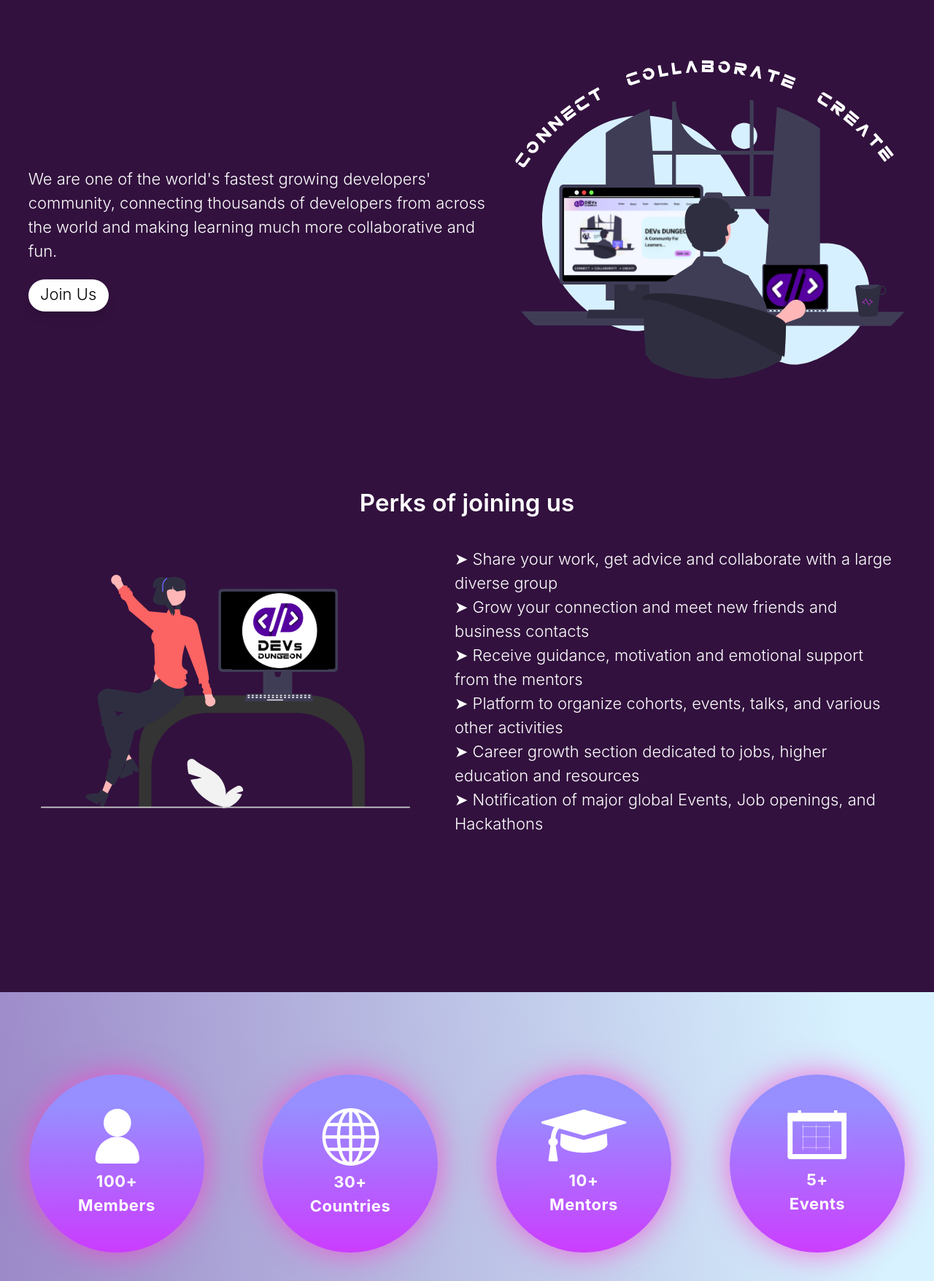
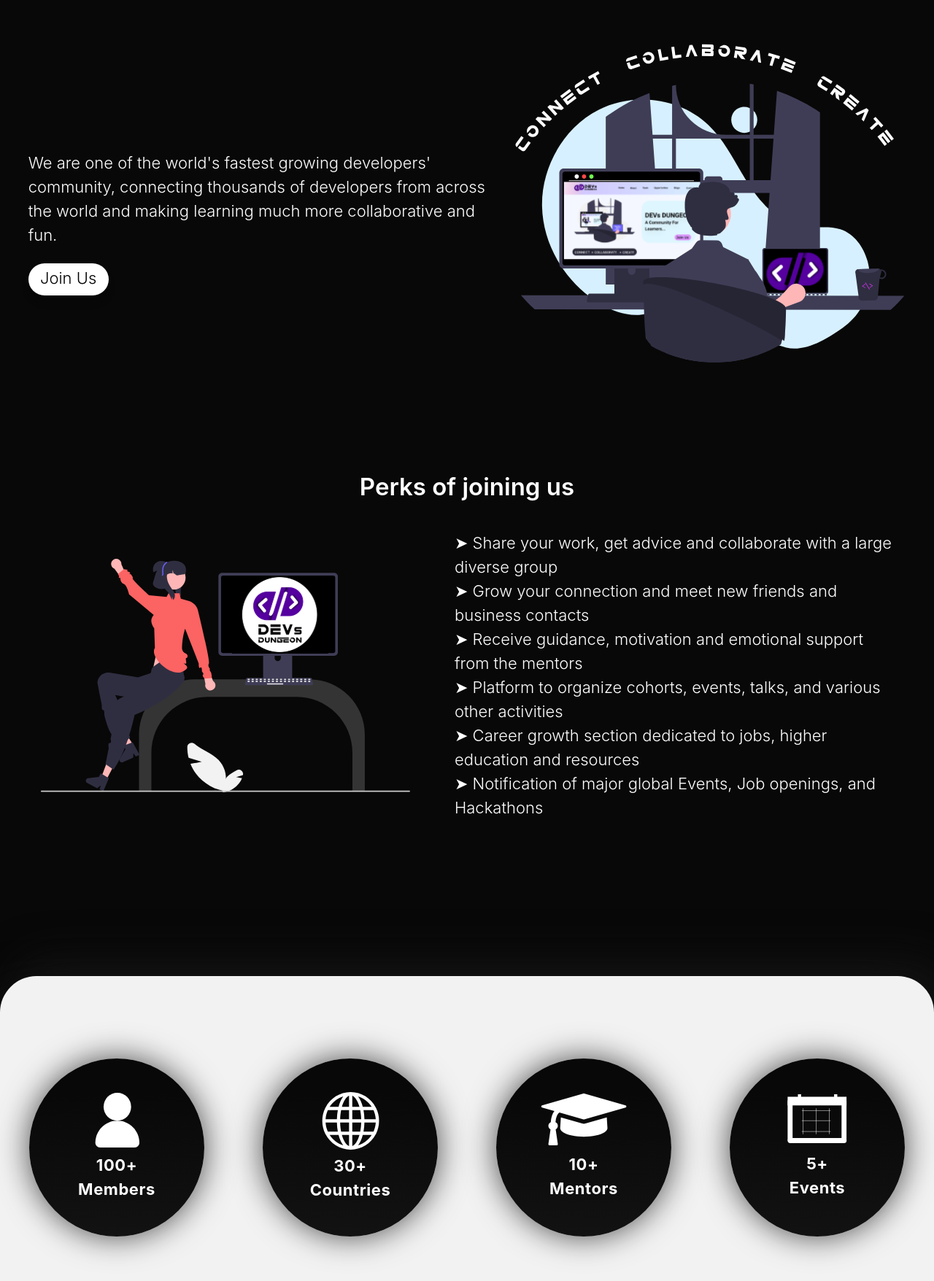
Before and after one commit to banboy38/devs-dungeon-spa, a Next.js app: page / in a window 1280 px wide. Shown: the part 138-1894 px from the top of the page at 73% size. Built offline with nearby package versions, Linux system fonts and the light colour scheme.

Commit message:
change-dark-mode

```diff
--- a/components/navbar/styles.js
+++ b/components/navbar/styles.js
@@ -1,14 +1,21 @@
 import styled from "styled-components";
 
 export const NavBar = styled.div`
-background: linear-gradient(270.4deg, #78D7FF -1.04%, rgba(211, 86, 255, 0.710417) 86.22%, rgba(255, 88, 148, 0.823621) 114.24%);
+// background: linear-gradient(270.4deg, #78D7FF -1.04%, rgba(211, 86, 255, 0.710417) 86.22%, rgba(255, 88, 148, 0.823621) 114.24%);
+
+background : #F2F2F2;
+border-radius: 50px;
+box-shadow:  -20px 20px 60px #0f0f0f,
+             20px -20px 60px #151515;
 
 min-height: 100px;
 position : fixed;
 top : 0;
 width : 100%;
 
-padding : 1.4em;
+margin-top : 1em;
+
+padding : 0.7em 1em 0.7em 1em;
 
 z-index : 50;
 `
--- a/components/statbar/styles.js
+++ b/components/statbar/styles.js
@@ -1,13 +1,20 @@
 import styled from "styled-components";
 
 export const StatBar = styled.div`
-    background: linear-gradient(263.39deg, #D8F3FF 7.94%, rgba(197, 182, 255, 0.710417) 101.06%, rgba(255, 88, 148, 0) 120.67%);
+    // background: linear-gradient(263.39deg, #D8F3FF 7.94%, rgba(197, 182, 255, 0.710417) 101.06%, rgba(255, 88, 148, 0) 120.67%);
+
+    border-radius: 50px;
+    background: #F2F2F2;
+    box-shadow:  -20px 20px 60px #0f0f0f, 20px -20px 60px #151515;
     min-height : 469px;
     margin-top : 8em;
 `
 
 export const Circle = styled.div`
-    background: linear-gradient(180deg, #978EFF 18.54%, rgba(204, 57, 255, 0.975077) 100%);
+    // background: linear-gradient(180deg, #978EFF 18.54%, rgba(204, 57, 255, 0.975077) 100%);
+
+    // background : #121212;
+    background : linear-gradient(180deg, #080808 18.54%, #121212 100%);
     backdrop-filter: blur(500px);
 
     width: 240.17px;
@@ -15,7 +22,7 @@ export const Circle = styled.div`
 
     border-radius : 50%;
 
-    box-shadow : 0 0 2em rgba(255, 51, 204, 0.7);
+    box-shadow : 0 0 2em rgba(0, 0, 0, 0.7);
 
     padding : 2em;
 
--- a/components/statbar/theCircle.js
+++ b/components/statbar/theCircle.js
@@ -38,7 +38,8 @@ export default function Gola({icon, alt, val, text, id}){
             const ceil = document.getElementById(id).getBoundingClientRect().top
 
             if (ceil < 80 / 100 * (window.innerHeight)) {
-              animate()
+              animate();
+              window.removeEventListener("scroll", increment)
             }
           }
 
--- a/pages/index.js
+++ b/pages/index.js
@@ -48,7 +48,7 @@ export default function Home() {
 
       <Navbar/>
 
-      <div className='mt-[6rem] md:mt-[8rem] gap-5 flex justify-around place-items-center p-7'>
+      <div className='mt-[6rem] md:mt-[7rem] gap-5 flex justify-around place-items-center p-7'>
 
         <div className='text-[rgba(255,255,255,1)] w-[636px] h-[137px]'>
           <p>We are one of the world's fastest growing developers' community, connecting thousands of developers from across the world and making learning much more collaborative and fun.</p>
--- a/styles/globals.css
+++ b/styles/globals.css
@@ -17,8 +17,8 @@ body {
   font-size: 22px;
   line-height: 150%;
 
-  background: #32113E;
-
+  background: #080808;
+  /* color: #f1f1f1; */
   min-height: 300vh;
 }
 
```
